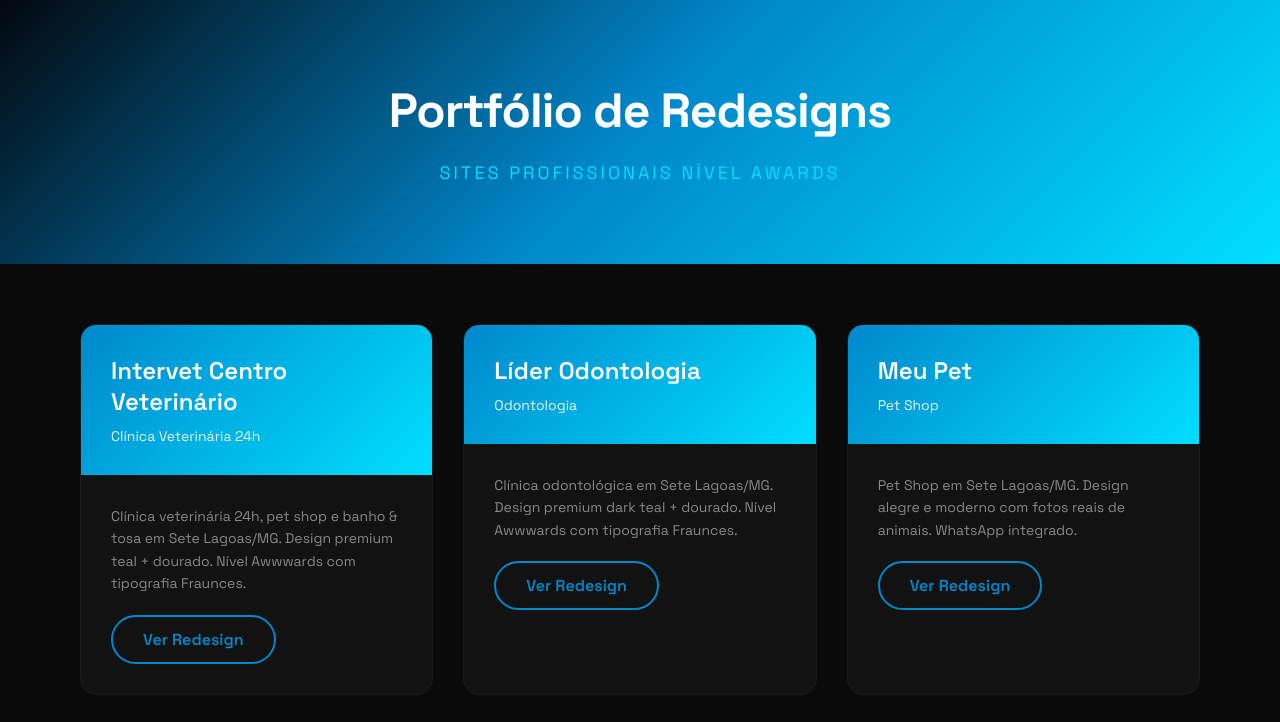
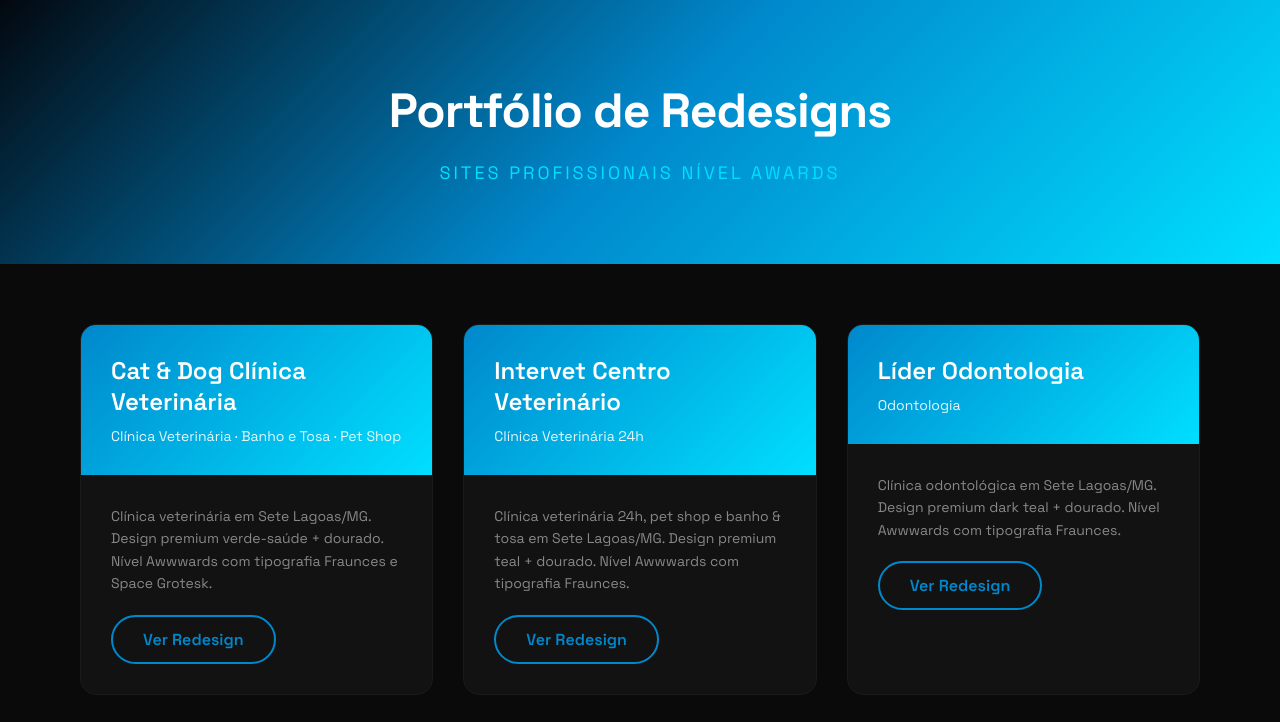
Before and after one commit to testinhottt-ux/redesigns-prospec, a plain HTML site: page index.html in a window 1280 px wide. Shown: the top 722 px of the page. Drawn offline with Linux system fonts and the light colour scheme.

Commit message:
feat: add Cat & Dog to portfolio index

```diff
--- a/index.html
+++ b/index.html
@@ -106,6 +106,17 @@
 
     <div class="container">
         <div class="grid">
+            <div class="card">
+                <div class="card-header">
+                    <h2>Cat &amp; Dog Clínica Veterinária</h2>
+                    <p>Clínica Veterinária · Banho e Tosa · Pet Shop</p>
+                </div>
+                <div class="card-body">
+                    <p>Clínica veterinária em Sete Lagoas/MG. Design premium verde-saúde + dourado. Nível Awwwards com tipografia Fraunces e Space Grotesk.</p>
+                    <a href="cat-dog-clinica-veterinaria/" class="btn">Ver Redesign</a>
+                </div>
+            </div>
+
             <div class="card">
                 <div class="card-header">
                     <h2>Intervet Centro Veterinário</h2>
```
